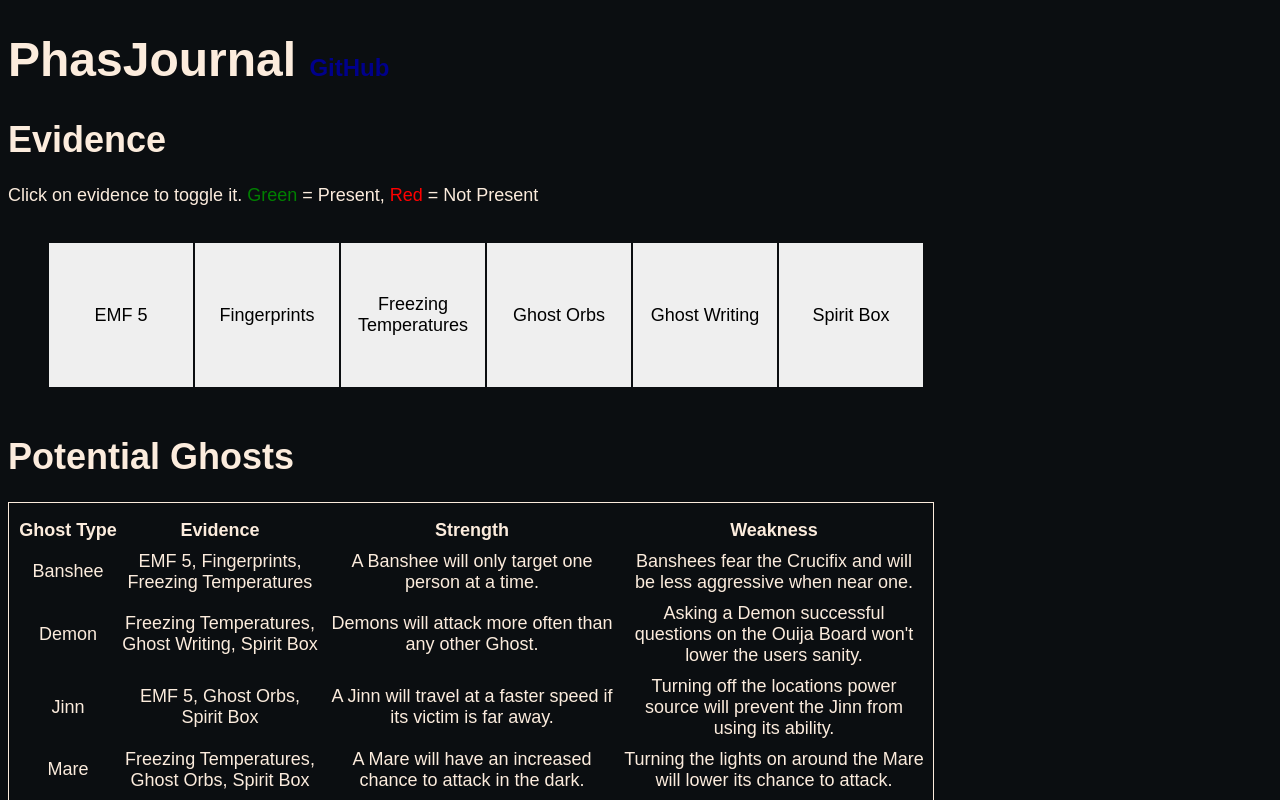
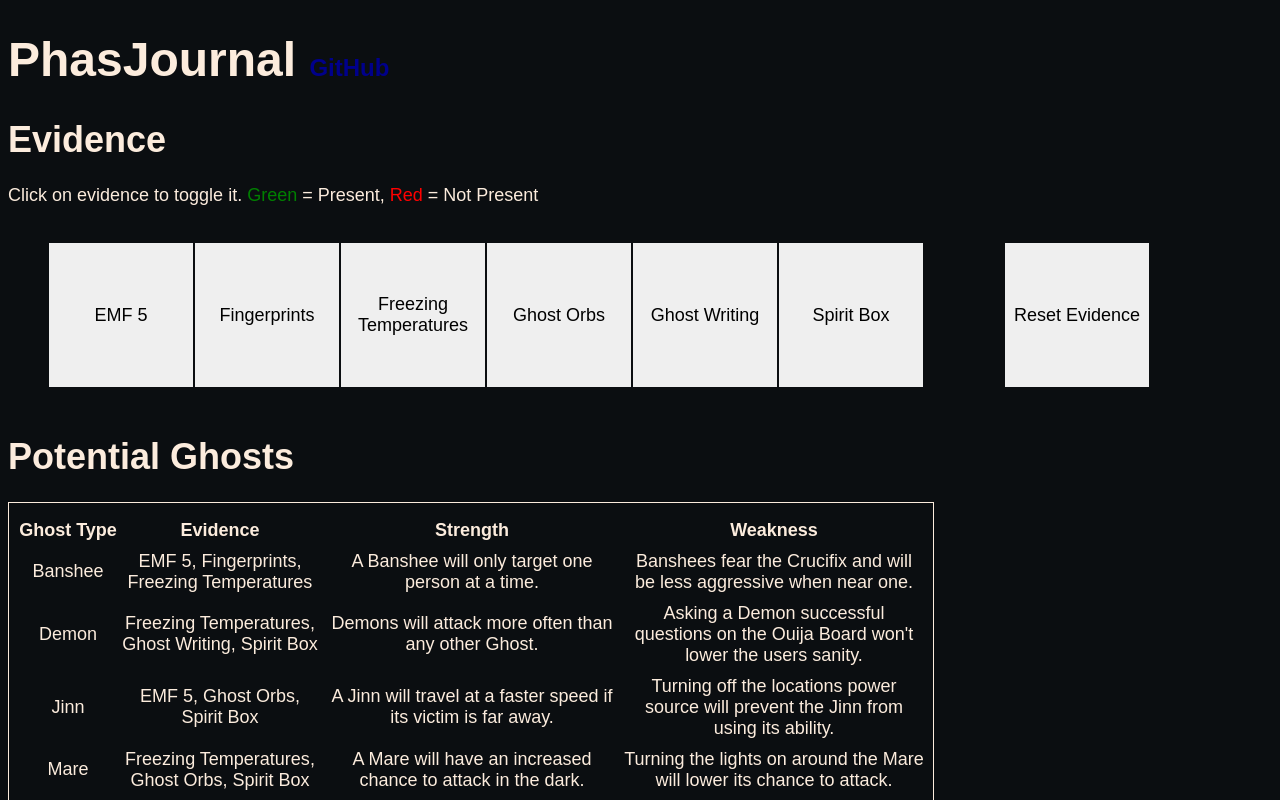
Before and after one commit to MysteryBlokHed/phasjournal, a Vue app: page / in a window 1280 px wide. Shown: the top 800 px of the page. Built offline with nearby package versions, Linux system fonts and the light colour scheme.

Commit message:
Add "Reset Evidence" button

```diff
--- a/src/components/EvidenceSelector.vue
+++ b/src/components/EvidenceSelector.vue
@@ -13,6 +13,9 @@
         <button @click="evidenceCycle" class="neutral" :evidence="e">
           {{ e }}
         </button>
+      </li>
+      <li>
+        <button @click="resetEvidence">Reset Evidence</button>
       </li>
     </ul>
   </div>
@@ -69,6 +72,17 @@ export default defineComponent({
           break
       }
     },
+    resetEvidence() {
+      const buttons = document.querySelector(
+        '.evidence-types'
+      ) as HTMLUListElement
+
+      for (let element of buttons.children)
+        element.children[0].className = 'neutral'
+
+      this.updateEvidencePresent([])
+      this.updateEvidenceNotPresent([])
+    },
   },
 })
 </script>
@@ -88,8 +102,12 @@ ul {
   display: inline-block;
 }
 
-ul li {
+li {
   float: left;
+}
+
+li:last-child {
+  margin-left: 5rem;
 }
 
 span.not-present {
```
